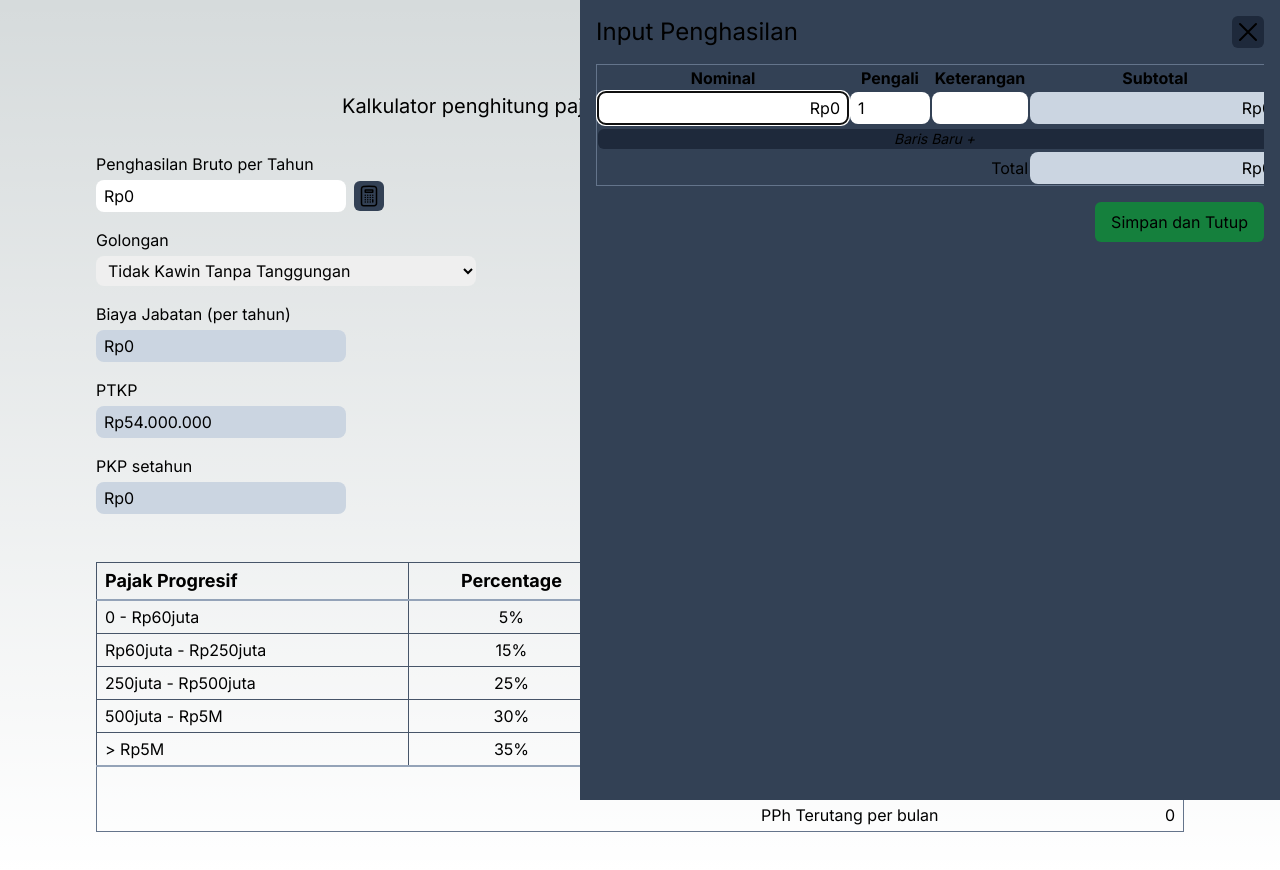
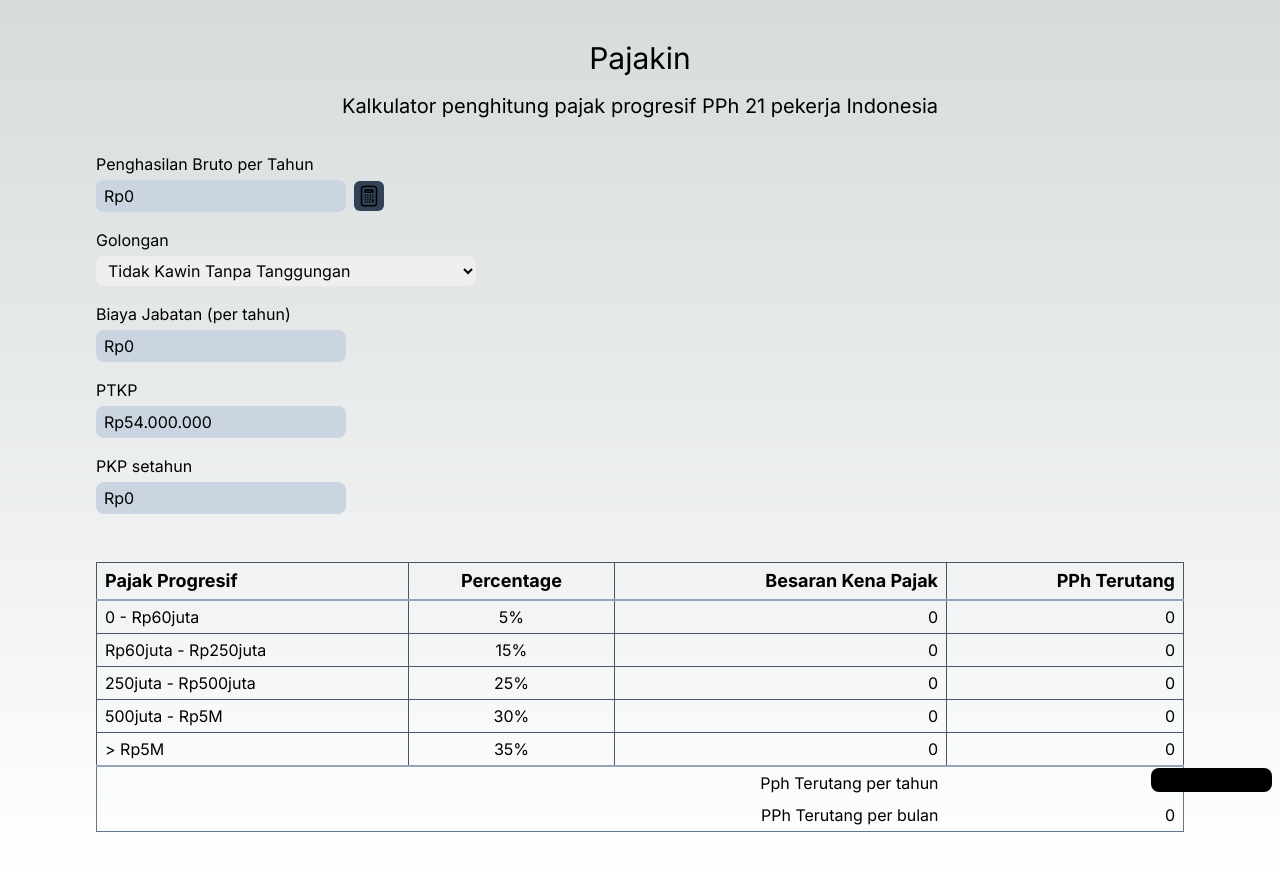
Before and after one commit to AsadSaleh/pajakin, a Next.js app: page / in a window 1280 px wide. Built offline with nearby package versions, Linux system fonts and the light colour scheme.

Commit message:
Fix default openned state

```diff
--- a/app/page.tsx
+++ b/app/page.tsx
@@ -133,7 +133,7 @@ type Income = {
 };
 
 export default function Home() {
-  const [modalState, setModalState] = useState<"closed" | "open">("open");
+  const [modalState, setModalState] = useState<"closed" | "open">("closed");
   const [incomes, setIncomes] = useState<Income[]>([
     { id: numberGen(), amount: 0, occurence: 1 },
   ]);
@@ -362,6 +362,7 @@ export default function Home() {
               decimalSeparator=","
               prefix="Rp"
               value={penghasilanBrutoTahunan}
+              disabled
               readOnly
             />
             <button
```
